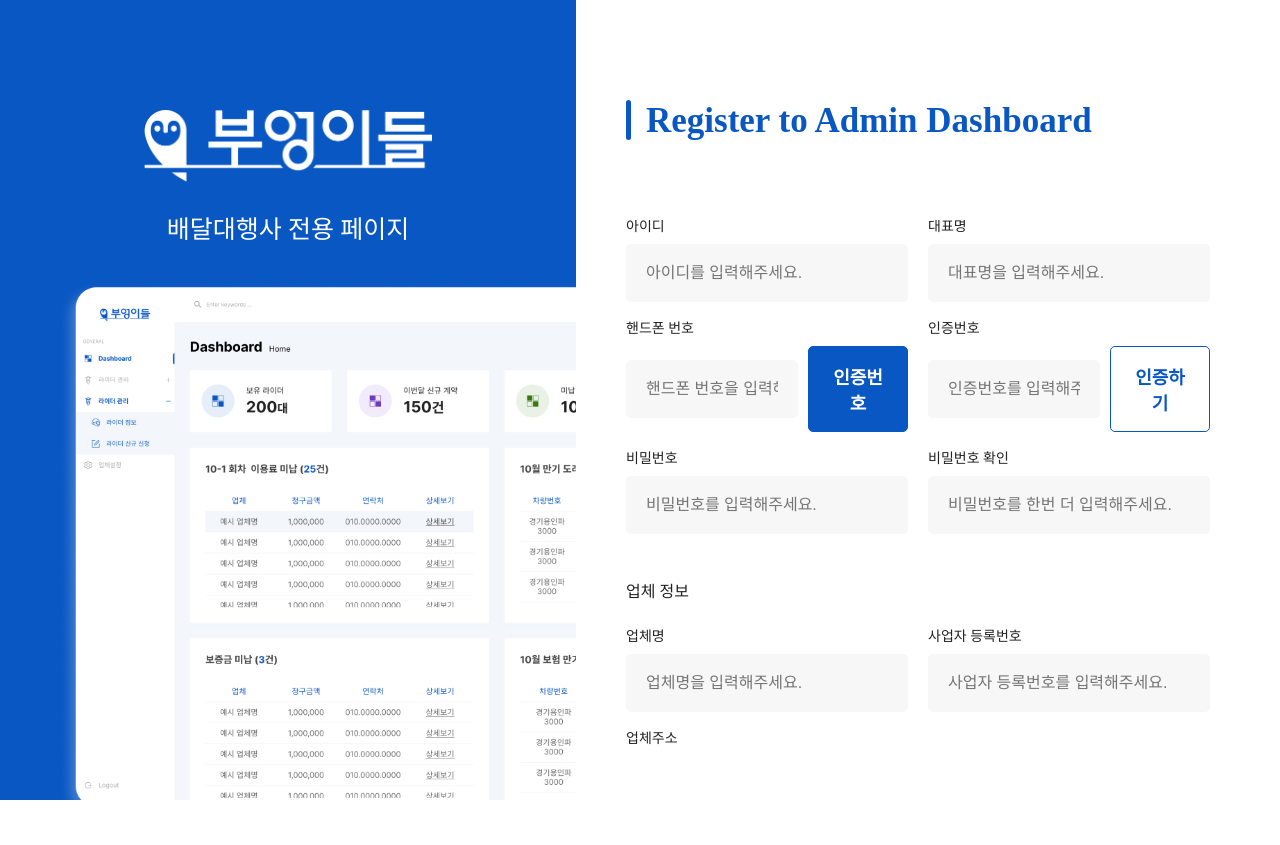
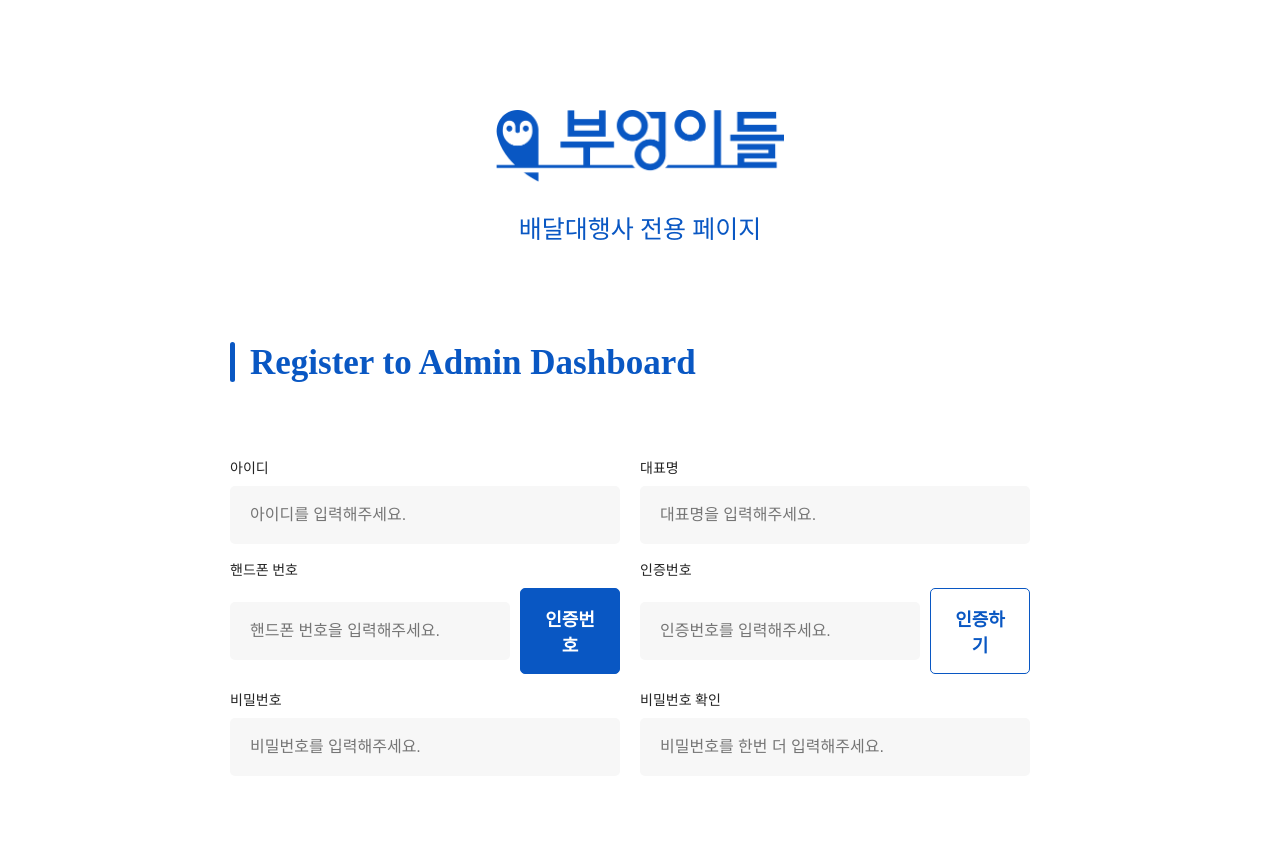
Before and after one commit to Haileyang/Kmong-owl, a website: page register.html in a window 1280 px wide. Shown: the top 845 px of the page. Before the commit the page ends 800 px from the top, so only its background shows below. Drawn offline with Linux system fonts and the light colour scheme; a web font is replaced by a local one.

Commit message:
update the register page style

```diff
--- a/public/css/_common.scss
+++ b/public/css/_common.scss
@@ -20,6 +20,9 @@ body, a{
 select,
 input{
     outline: none;
+}
+.mobile-hidden{
+    display: none;
 }
 
 // HEADER
@@ -212,7 +215,7 @@ input{
     .mobile-hamberger-menu{
         display: block;
         transition: all 0.3s;
-        &.active{
+    &.active{
             left: 200px;
         }
     }
@@ -224,6 +227,12 @@ input{
             left: 0;
         }
     }
+    .mobile-hidden{
+        display: block;
+    }
+    .pc-hidden{
+        display: none;
+    }
 }
 @media(max-width: 767px){
     .mobile-hamberger-menu{
@@ -232,4 +241,6 @@ input{
             max-height: 30px;
         }
     }
+
+
 }
--- a/public/css/_sub.scss
+++ b/public/css/_sub.scss
@@ -105,6 +105,7 @@
                     font-weight: 400;
                     margin-bottom: 30px;
                     display: block;
+                    text-align: left;
                 }
             }
         }
@@ -282,13 +283,50 @@
         }
     }
     &.register{
+        height: 100%!important;
+        display: block!important;
+        .login-left{
+            background: none;
+            width: 100%;
+            max-width: 100%;
+            padding-bottom: 0;
+            strong{
+                color: $color-primary;
+            }
+        }
+        form{
+            height: 100%;
+            overflow: visible;
+        }
         .login-right{
+            height: 100%;
             h1{
                 max-width: 820px;
             }
         }
+        .logo{
+            max-width: 100%;
+            height: 72px;
+            text-align: center;
+            img{
+                max-width: 100%;
+                max-height: 100%;
+            }
+        }
+        strong{
+            text-align: center;
+            font-size: 25px;
+            display: inline-block;
+            font-weight: 400;
+            width: 100%;
+            margin-top: 35px;
+        }
+        label{
+            text-align: left;
+        }
     }
 }
+
 // DASHBOARD BODY
 #dashboard-body{
     margin-left: 255px;
@@ -677,6 +715,10 @@
         background-color: $color-primary;
         display: block;
         padding: 0 16px;
+        .logo{
+            display: flex;
+            justify-content: center;
+        }
         section{
             &.login-left{
                 max-width: 100%;
@@ -693,7 +735,7 @@
             &.login-right{
                 background-color: $color-white;
                 padding: 30px 16px;
-                border-radius: 25px;
+                border-radius: 25px 25px 0 0;
                 h1{
                     font-size: 25px;
                     margin-bottom: 50px;
@@ -707,6 +749,9 @@
                 }
             }
         }
+       &.register{
+        padding-top: 0;
+       }
     }
 }
 @media (max-width: 767px){
@@ -904,7 +949,7 @@
     #login {
         section{
             &.login-left{
-                padding: 50px 16px;
+                padding: 50px 16px!important;
             }
             &.login-right{
                 h1{
@@ -938,7 +983,6 @@
                     cursor: pointer;
                 }
                 .btn-wrap {
-                    padding-bottom: 150px;
                     .login-extra{
                         small{
                             font-size: 14px!important;
@@ -966,5 +1010,12 @@
                 }
             }
         }
+        &.register{
+            .login-left{
+                strong{
+                    color: $color-white;
+                }
+            }
+        }
     }
 }
--- a/register.html
+++ b/register.html
@@ -11,7 +11,10 @@
     <main id="login" class="register">
         <section class="login-left">
             <span class="login-left-text">
-                <figure class="logo"><img src="/public/img/login-logo.png" alt="logo"></figure>
+                <figure class="logo">
+                    <img class="pc-hidden" src="/public/img/login-logo-color.png" alt="logo">
+                    <img class="mobile-hidden" src="/public/img/login-logo.png" alt="logo">
+                </figure>
                 <strong>배달대행사 전용 페이지</strong>
             </span>
         </section>
```
Also changed, not shown: public/css/app.css, public/img/login-logo-color.png (added), 1 other file.
